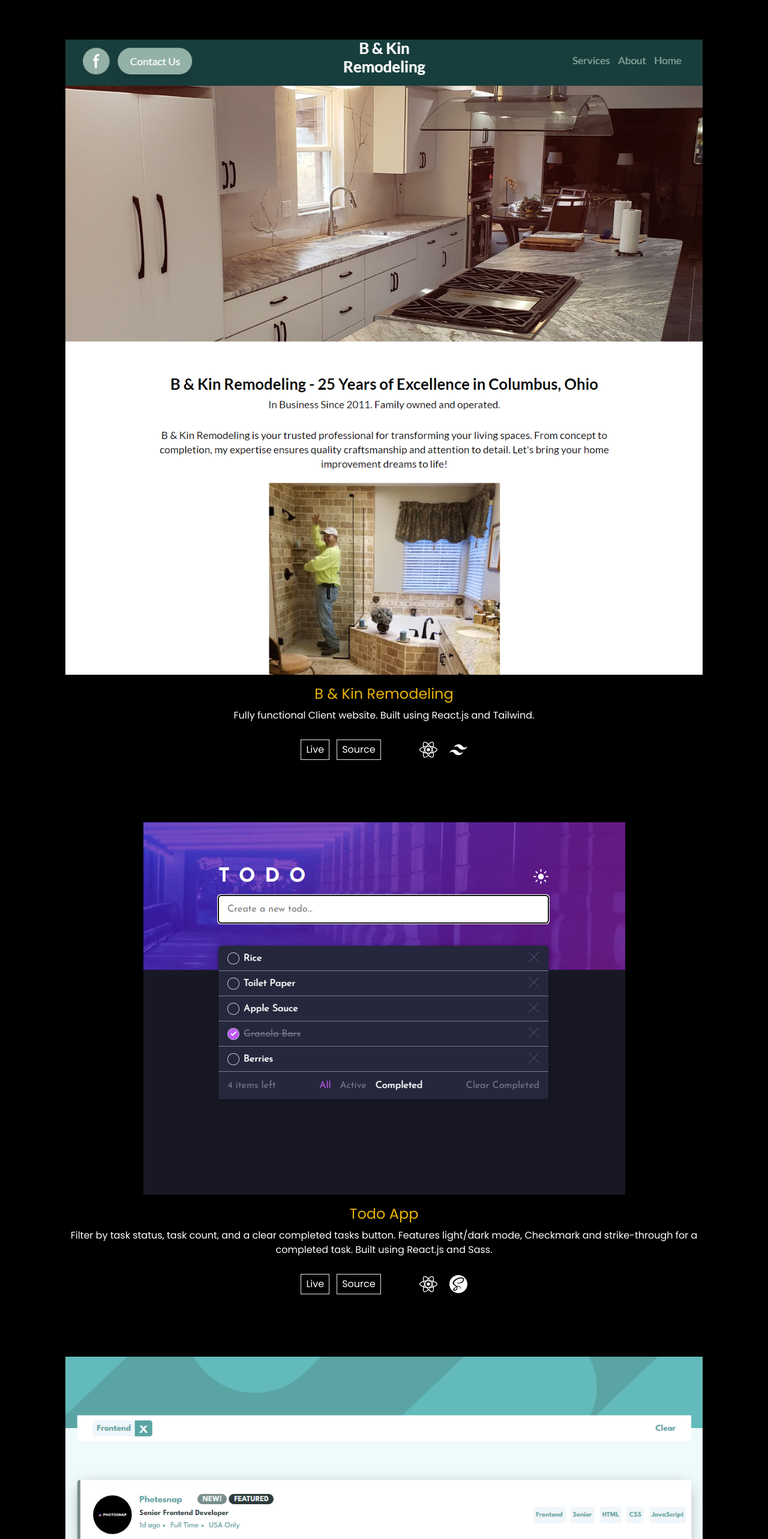
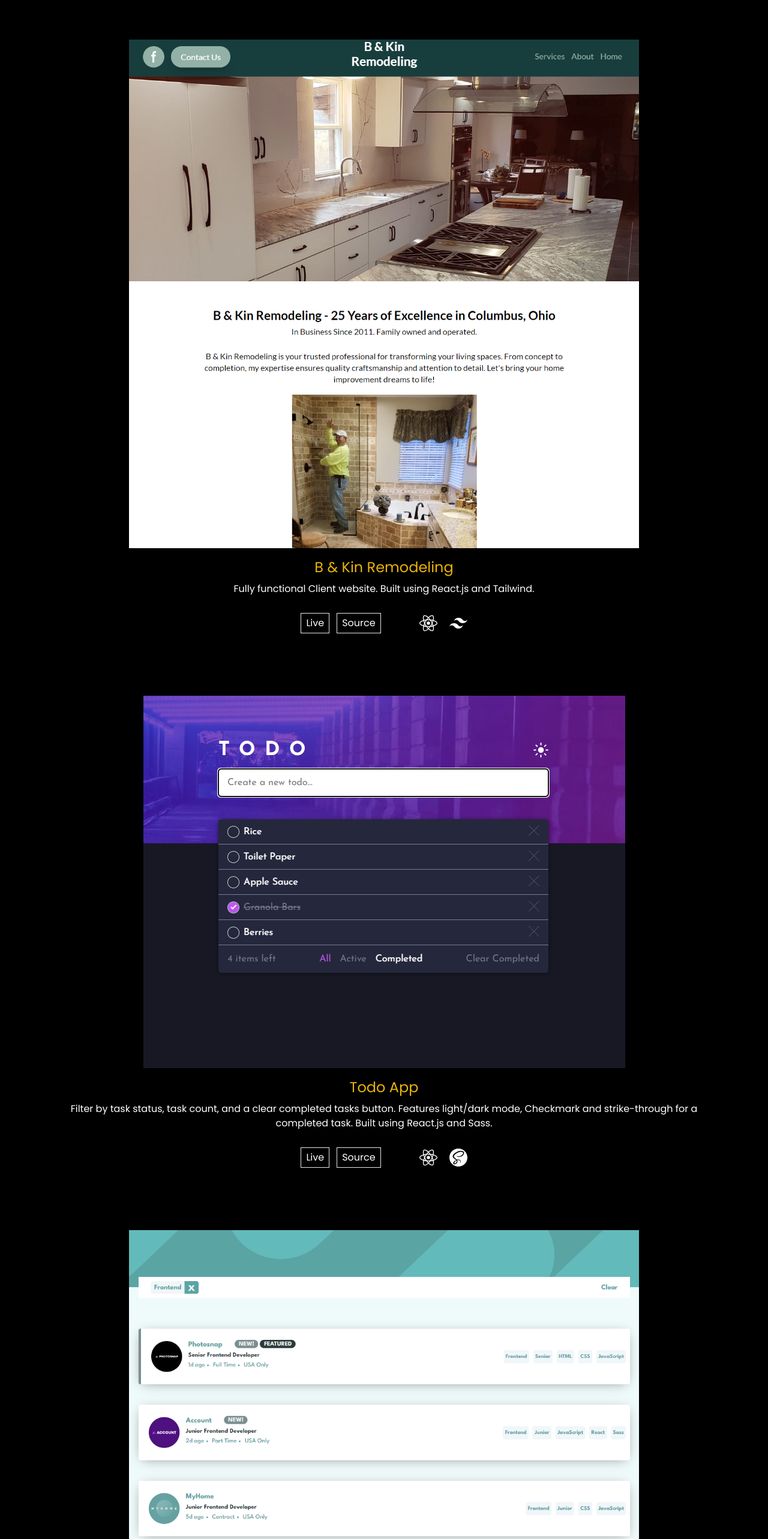
Before and after one commit to jppoullet/portfolio, a React (Vite) app: page / in a window 1280 px wide. Shown: the part 1318-3884 px from the top of the page at 60% size. Built offline with nearby package versions, Linux system fonts and the light colour scheme.

Commit message:
adjust sizing of project images for desktop

```diff
--- a/src/components/ContactCard.jsx
+++ b/src/components/ContactCard.jsx
@@ -98,6 +98,7 @@ const ContactCard = () => {
             name="phone"
             value={phoneNumber}
             onChange={formatPhone}
+            minLength="10"
             required
           />
         </div>
@@ -119,7 +120,6 @@ const ContactCard = () => {
           </button>
         </div>
       </form>
-      <ToastContainer />
     </div>
   );
 };
--- a/src/sections/ContactSection.jsx
+++ b/src/sections/ContactSection.jsx
@@ -1,6 +1,7 @@
 import React from "react";
 import ContactCard from "../components/ContactCard";
 import { HiOutlinePhone, HiOutlineMail } from "react-icons/hi";
+import contactMe from "../assets/contactMe1.webp";
 
 const ContactSection = () => {
   return (
@@ -32,8 +33,11 @@ const ContactSection = () => {
           </a>
         </p>
       </div>
+      <div className="">
+        {/* <img src={contactMe} alt="" /> */}
 
-      <ContactCard />
+        <ContactCard />
+      </div>
     </section>
   );
 };
--- a/src/sections/ProjectsSection.jsx
+++ b/src/sections/ProjectsSection.jsx
@@ -23,7 +23,11 @@ const ProjectsSection = () => {
       <section className="flex flex-col items-center">
         {/* Project 1 */}
         <div className="flex flex-col items-center text-center mt-16 mb-10">
-          <img src={bkinremodeling} alt="bkinremodeling" />
+          <img
+            src={bkinremodeling}
+            alt="bkinremodeling"
+            className="md:max-w-[850px]"
+          />
           <h3 className="mt-4 mb-2 text-2xl text-yellow-500">
             B & Kin Remodeling
           </h3>
@@ -59,7 +63,7 @@ const ProjectsSection = () => {
 
         {/* Project 2 */}
         <div className="flex flex-col items-center text-center mt-16 mb-10">
-          <img src={todoAppReact} alt="" />
+          <img src={todoAppReact} alt="" className="md:max-w-[850px]" />
           <h3 className="mt-4 mb-2 text-2xl text-yellow-500">Todo App</h3>
           <p>
             Filter by task status, task count, and a clear completed tasks
@@ -95,7 +99,7 @@ const ProjectsSection = () => {
 
         {/* Project 3 */}
         <div className="flex flex-col items-center text-center mt-16 mb-10">
-          <img src={joblistings} alt="" />
+          <img src={joblistings} alt="" className="md:max-w-[850px]" />
           <h3 className="mt-4 mb-2 text-2xl text-yellow-500">Job Board</h3>
           <p>
             Listing of available jobs. Click on keywords to filter by selected
```
Also changed, not shown: src/assets/contactMe1.webp (added).
